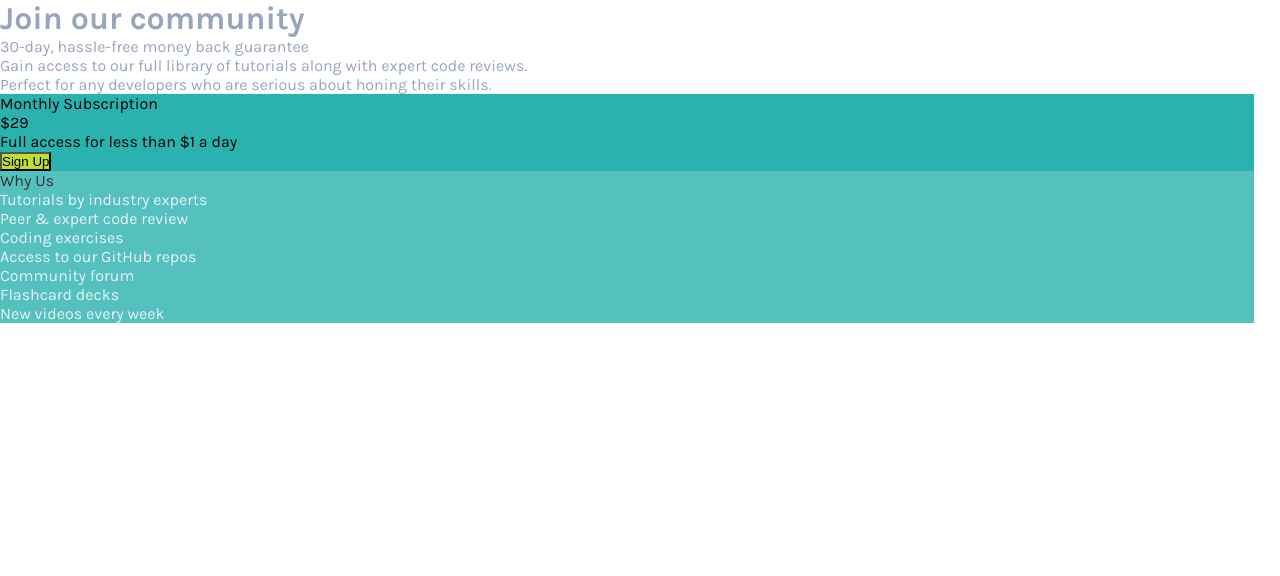
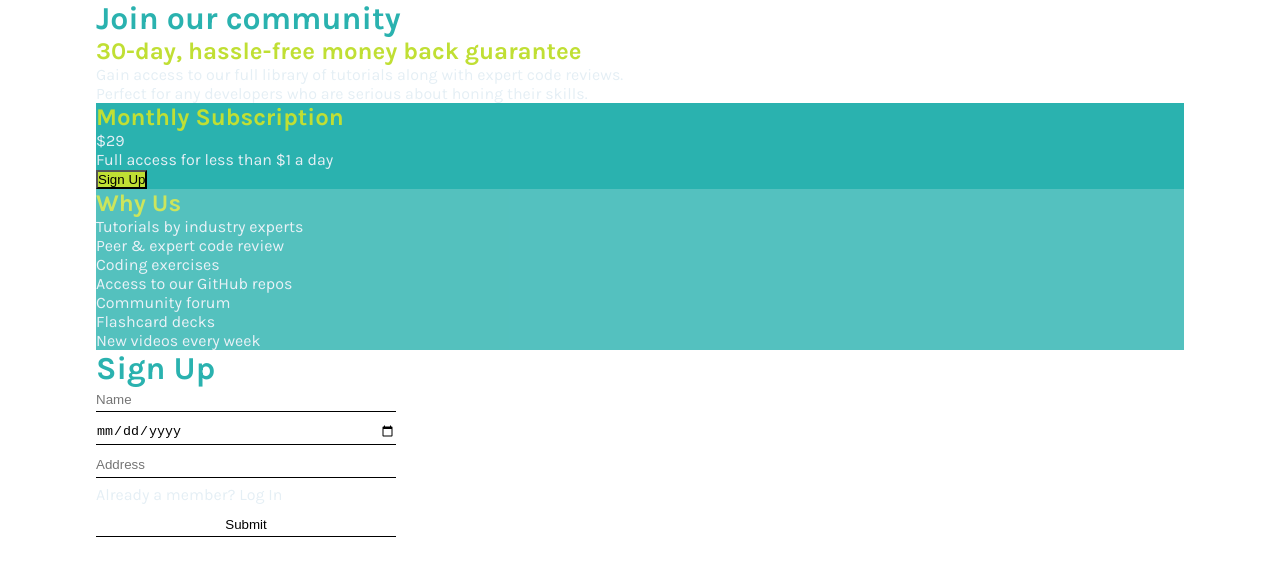
Before and after one commit to RekaKR/responsive-subscription, a React (Create React App) app in the folder responsive-subscription/: page / in a window 1280 px wide. Shown: the top 576 px of the page. Built offline with nearby package versions, Linux system fonts and the light colour scheme.

Commit message:
Edit scss & title & form

```diff
--- a/responsive-subscription/public/index.html
+++ b/responsive-subscription/public/index.html
@@ -9,7 +9,7 @@
   <link rel="manifest" href="%PUBLIC_URL%/manifest.json" />
   <link rel="preconnect" href="https://fonts.gstatic.com">
   <link href="https://fonts.googleapis.com/css2?family=Karla:wght@400;700&display=swap" rel="stylesheet">
-  <title>React App</title>
+  <title>Responsive Subscription</title>
 </head>
 
 <body>
--- a/responsive-subscription/src/App.css
+++ b/responsive-subscription/src/App.css
@@ -1,33 +1,64 @@
+*,
+body,
+::before,
+::after {
+  margin: 0;
+  padding: 0;
+  box-sizing: border-box;
+}
+
+input {
+  background: transparent;
+  border: none;
+}
+
 .fullPage {
-  width: 98%;
-  min-width: 375px;
+  width: 85%;
   max-width: 1440px;
+  margin: auto;
   font-family: "Karla", sans-serif;
 }
 .fullPage h1 {
+  color: #2ab2af;
   font-weight: 700;
 }
-.fullPage h2,
+.fullPage h2 {
+  color: #c0df34;
+  font-weight: 700;
+}
 .fullPage p {
+  color: #e5eff5;
   font-weight: 400;
   font-size: 16px;
 }
 .fullPage .subscription {
   color: #98a6bd;
 }
-.fullPage .left {
+.fullPage .container .left {
   background-color: #2ab2af;
 }
-.fullPage .left button {
+.fullPage .container .left button {
   background-color: #c0df34;
   outline: none;
 }
-.fullPage .right {
+.fullPage .container .right {
   background-color: #2ab2af;
   opacity: 80%;
 }
-.fullPage .right p {
-  color: #e5eff5;
+
+form {
+  height: 150px;
+  display: flex;
+  flex-direction: column;
+  justify-content: space-between;
+}
+form input {
+  width: 300px;
+  height: 25px;
+  border-bottom: 1px solid #000000;
+}
+form p span {
+  font-style: bold;
 }
 
 /*# sourceMappingURL=App.css.map */
--- a/responsive-subscription/src/App.jsx
+++ b/responsive-subscription/src/App.jsx
@@ -11,6 +11,7 @@ function App() {
         <p>Perfect for any developers who are serious about honing their skills.</p>
       </div>
 
+      <div className="container">
         <div className="left">
           <h2>Monthly Subscription</h2>
           <div className="numbText">
@@ -31,6 +32,19 @@ function App() {
           <p>New videos every week</p>
         </div>
       </div>
+
+      <div className="containerForm">
+        <h1>Sign Up</h1>
+        <form action="printOut">
+          <input type="text" name="name" id="nameForm" placeholder="Name" required />
+          <input type="date" name="birth" id="birthForm" required />
+          <input type="text" name="address" id="addressForm" placeholder="Address" required />
+          <p>Already a member? <span>Log In</span></p>
+          <input type="button" value="Submit" />
+        </form>
+      </div>
+
+    </div>
   );
 }
 
--- a/responsive-subscription/src/App.scss
+++ b/responsive-subscription/src/App.scss
@@ -1,17 +1,24 @@
 @use 'variables' as *;
+@use 'reset';
 
 .fullPage {
-  width: 98%;
-  min-width: 375px;
+  width: 85%;
   max-width: 1440px;
+  margin: auto;
   font-family: 'Karla', sans-serif;
 
   h1 {
+    color: $sideBackgroundC;
     font-weight: 700;
   }
 
-  h2,
+  h2 {
+    color: $buttonC;
+    font-weight: 700;
+  }
+
   p {
+    color: $lightGray;
     font-weight: 400;
     font-size: 16px;
   }
@@ -20,21 +27,43 @@
     color: $gBlue;
   }
 
+ .container {
+//   display: flex;
+//   flex-wrap: wrap;
+
   .left {
-    background-color: $cyan;
+    background-color: $sideBackgroundC;
 
     button {
-      background-color: $bYellow;
+      background-color: $buttonC;
       outline: none;
     }
   }
 
   .right {
-    background-color: $cyan;
+    background-color: $sideBackgroundC;
     opacity: 80%;
+  }
+ }
+}
 
-    p {
-      color: $lightGray;
+
+
+form {
+  height: 150px;
+  display: flex;
+  flex-direction: column;
+  justify-content: space-between;
+
+  input {
+    width: 300px;
+    height: 25px;
+    border-bottom: 1px solid #000000;
+  }
+
+  p {
+    span {
+      font-style: bold;
     }
   }
 }
--- /dev/null
+++ b/responsive-subscription/src/_reset.scss
@@ -0,0 +1,13 @@
+*,
+body,
+::before,
+::after {
+  margin: 0;
+  padding: 0;
+  box-sizing: border-box;
+}
+
+input {
+  background: transparent;
+  border: none;
+}
--- a/responsive-subscription/src/_variables.scss
+++ b/responsive-subscription/src/_variables.scss
@@ -1,4 +1,4 @@
-$cyan: rgb(42, 178, 175);
-$bYellow: rgb(192, 223, 52);
+$sideBackgroundC: rgb(42, 178, 175);
+$buttonC: rgb(192, 223, 52);
 $lightGray: rgb(229, 239, 245);
 $gBlue: rgb(152, 166, 189);
--- a/responsive-subscription/src/index.css
+++ b/responsive-subscription/src/index.css
@@ -1,12 +1,3 @@
-*,
-body,
-::before,
-::after {
-  margin: 0;
-  padding: 0;
-  box-sizing: border-box;
-}
-
 body {
   font-family: -apple-system, BlinkMacSystemFont, 'Segoe UI', 'Roboto', 'Oxygen',
     'Ubuntu', 'Cantarell', 'Fira Sans', 'Droid Sans', 'Helvetica Neue',
```
Also changed, not shown: responsive-subscription/src/form.scss (added), 2 other files (tests, documents, lock files or other folders). Lines whose indentation alone changed are shown as unchanged.
